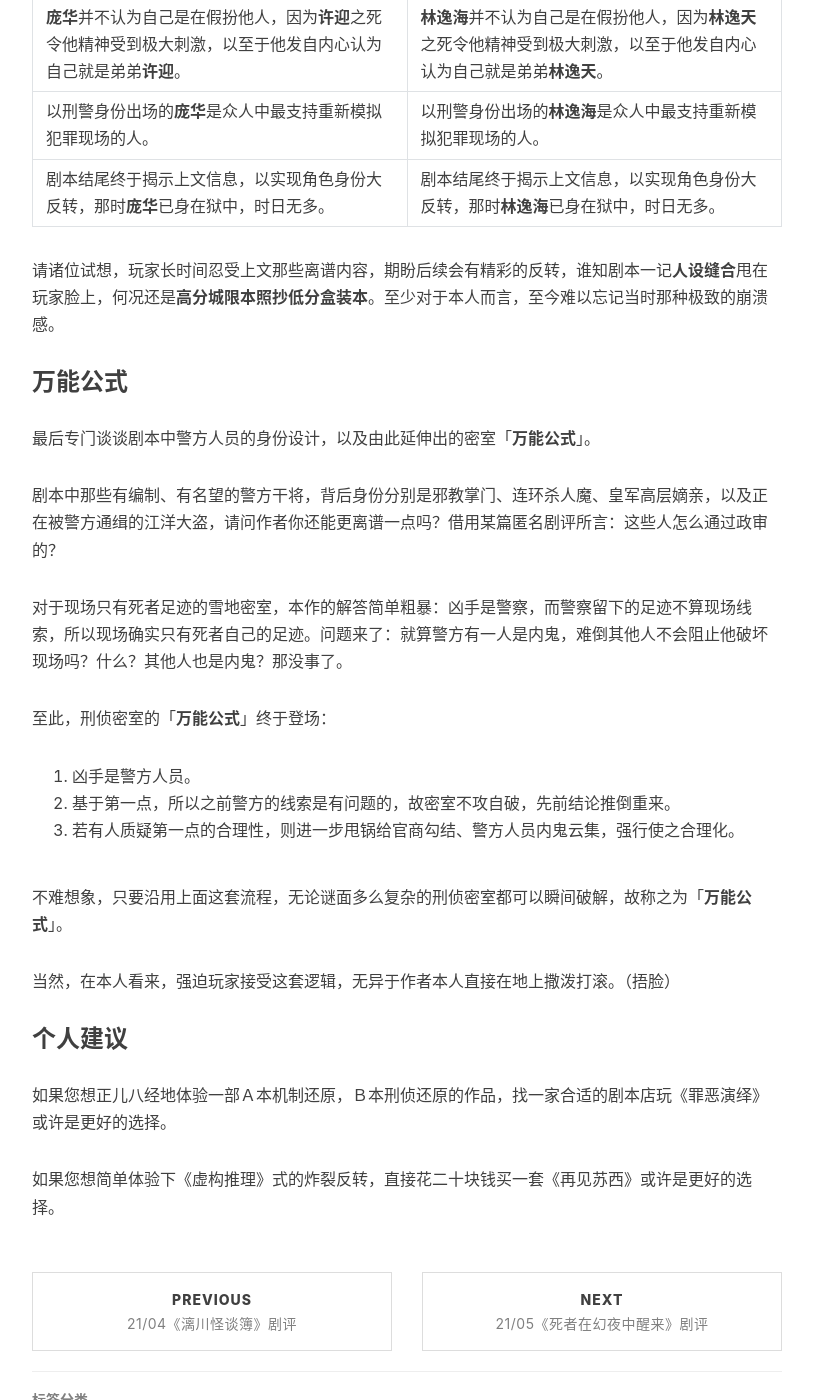
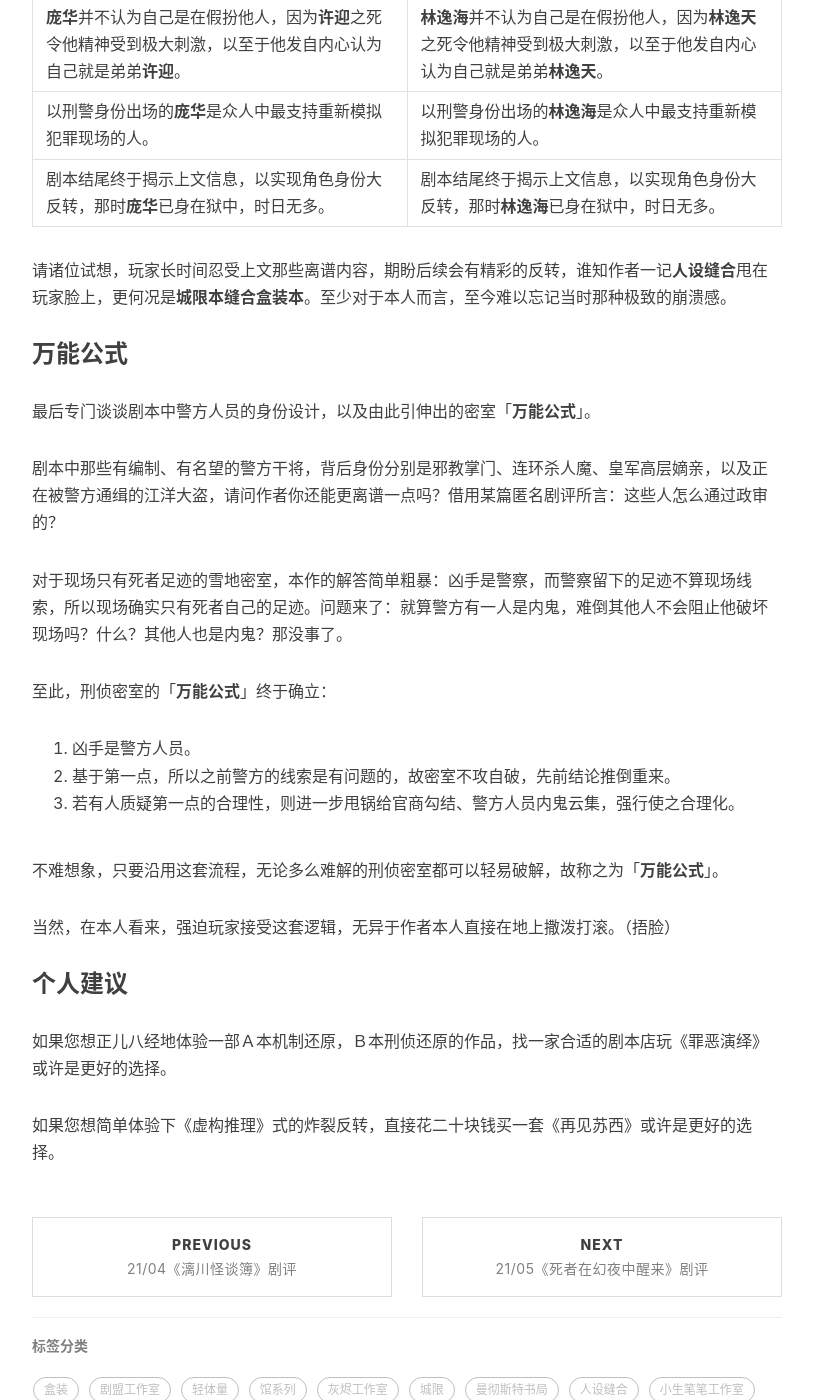
Before and after one commit to mysteryreview/mysteryreview.github.io, a Jekyll site: the page built from _posts/2021-04-30-虚构推理.md, in a window 1280 px wide and 1400 px high, scrolled down 2276 px. Shown: the whole window, without its empty margins (233-1046 px from the left). Built offline with Jekyll 4.4.1, drawn with Linux system fonts in a browser that asks for light colours; nearby versions of some CDN libraries; comment, search, counter and statistics services are not loaded; some of the changed text lies outside the part shown.

Commit message:
Update 2021-04-30-虚构推理.md

```diff
--- a/_posts/2021-04-30-虚构推理.md
+++ b/_posts/2021-04-30-虚构推理.md
@@ -1,7 +1,7 @@
 ---
 layout:       post
 title:        21/04《虚构推理》剧评
-subtitle:     本作过于离谱，难以简单概括
+subtitle:     过于离谱，以至于无法简单概括的一部作品
 date:         2021-04-30
 author:       Mystery Reviewer
 header-img:   none
@@ -49,28 +49,28 @@ tags:
 | 以刑警身份出场的**庞华**是众人中最支持重新模拟犯罪现场的人。 | 以刑警身份出场的**林逸海**是众人中最支持重新模拟犯罪现场的人。 |
 | 剧本结尾终于揭示上文信息，以实现角色身份大反转，那时**庞华**已身在狱中，时日无多。 | 剧本结尾终于揭示上文信息，以实现角色身份大反转，那时**林逸海**已身在狱中，时日无多。 |
 
-请诸位试想，玩家长时间忍受上文那些离谱内容，期盼后续会有精彩的反转，谁知剧本一记**人设缝合**甩在玩家脸上，何况还是**高分城限本照抄低分盒装本**。至少对于本人而言，至今难以忘记当时那种极致的崩溃感。
+请诸位试想，玩家长时间忍受上文那些离谱内容，期盼后续会有精彩的反转，谁知作者一记**人设缝合**甩在玩家脸上，更何况是**城限本缝合盒装本**。至少对于本人而言，至今难以忘记当时那种极致的崩溃感。
 
 ### 万能公式
 
-最后专门谈谈剧本中警方人员的身份设计，以及由此延伸出的密室「**万能公式**」。
+最后专门谈谈剧本中警方人员的身份设计，以及由此引伸出的密室「**万能公式**」。
 
 剧本中那些有编制、有名望的警方干将，背后身份分别是邪教掌门、连环杀人魔、皇军高层嫡亲，以及正在被警方通缉的江洋大盗，请问作者你还能更离谱一点吗？借用某篇匿名剧评所言：这些人怎么通过政审的？
 
 对于现场只有死者足迹的雪地密室，本作的解答简单粗暴：凶手是警察，而警察留下的足迹不算现场线索，所以现场确实只有死者自己的足迹。问题来了：就算警方有一人是内鬼，难倒其他人不会阻止他破坏现场吗？什么？其他人也是内鬼？那没事了。
 
-至此，刑侦密室的「**万能公式**」终于登场：
+至此，刑侦密室的「**万能公式**」终于确立：
 
 1. 凶手是警方人员。
 2. 基于第一点，所以之前警方的线索是有问题的，故密室不攻自破，先前结论推倒重来。
 3. 若有人质疑第一点的合理性，则进一步甩锅给官商勾结、警方人员内鬼云集，强行使之合理化。
 
-不难想象，只要沿用上面这套流程，无论谜面多么复杂的刑侦密室都可以瞬间破解，故称之为「**万能公式**」。
+不难想象，只要沿用这套流程，无论多么难解的刑侦密室都可以轻易破解，故称之为「**万能公式**」。
 
 当然，在本人看来，强迫玩家接受这套逻辑，无异于作者本人直接在地上撒泼打滚。（捂脸）
 
 ### 个人建议
 
-如果您想正儿八经地体验一部Ａ本机制还原，Ｂ本刑侦还原的作品，找一家合适的剧本店玩《罪恶演绎》 或许是更好的选择。
+如果您想正儿八经地体验一部Ａ本机制还原，Ｂ本刑侦还原的作品，找一家合适的剧本店玩《罪恶演绎》或许是更好的选择。
 
 如果您想简单体验下《虚构推理》式的炸裂反转，直接花二十块钱买一套《再见苏西》或许是更好的选择。
```
Also changed, not shown: other parts of _posts/2021-04-30-虚构推理.md (+1 -1 lines).
